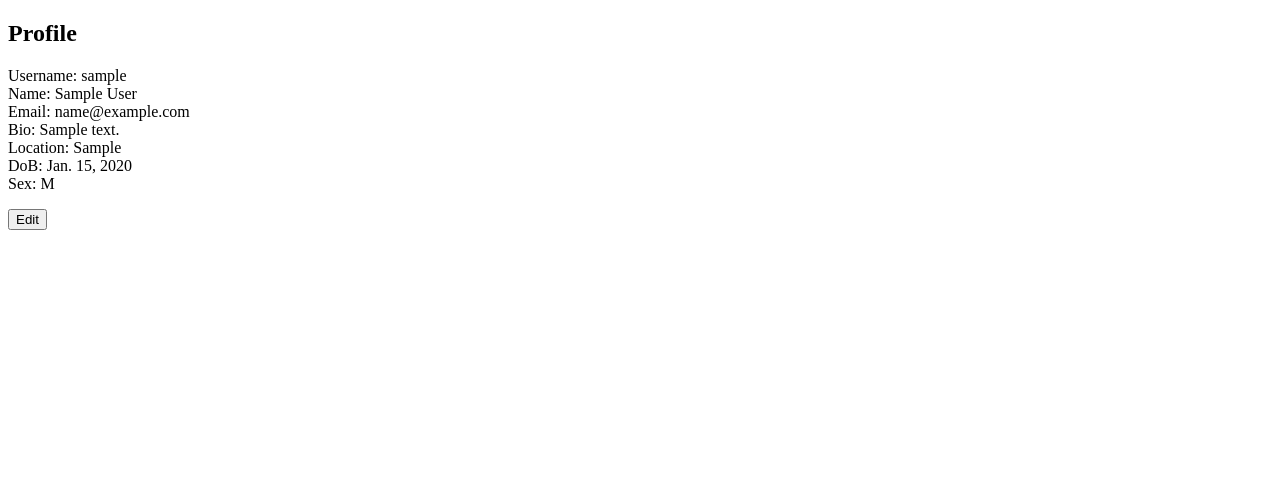
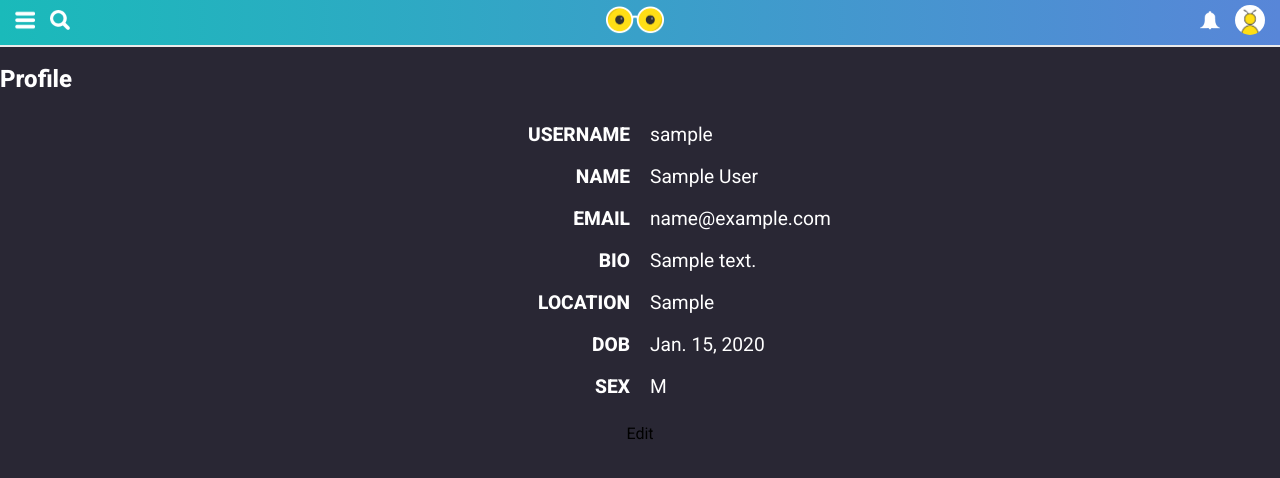
Before and after one commit to DeMonDesigns/nibblebee, a Django app: page /users/profile/ in a window 1280 px wide. Shown: the top 478 px of the page. Run offline with Django 3.2, Linux system fonts and the light colour scheme; a user stored in the database is signed in; tables that the repository leaves empty hold one stand-in row (values such as "Sample post"); some libraries are stand-ins or nearby versions.

Commit message:
Template Changes

```diff
--- a/static/css/style.css
+++ b/static/css/style.css
@@ -360,3 +360,35 @@ input[type="checkbox"] {
 .form_group.flex {
     flex-direction: column;
 }
+
+#logout {
+    padding: 40px 30px;
+    max-width: 550px;
+    box-sizing: border-box;
+    margin: 0 auto;
+}
+
+#profile_container {
+    font-size: 1.2em;
+}
+
+#profile_container .container_row {
+    justify-content: center;
+}
+
+.container_row {
+    padding: 10px;
+}
+
+.row_title {
+    margin-right: 20px;
+    font-weight: 800;
+    text-transform: uppercase;
+    text-align: right;
+    width: 50%;
+}
+
+.row_content {
+    text-align: left;
+    width: 50%;
+}
--- a/templates/main.html
+++ b/templates/main.html
@@ -7,7 +7,7 @@
     <meta name="description" content="Nibble Bee">
     <meta name="author" content="DeMon Designs">
     <meta name="viewport" content="width=device-width, initial-scale=1.0">
-    <link href="https://fonts.googleapis.com/css?family=Roboto:300,400,500" rel="stylesheet">
+    <link href="https://fonts.googleapis.com/css?family=Roboto:300,400,500,800" rel="stylesheet">
     <link rel="stylesheet" href="{% static 'css/normalize.css' %}">
     <link rel="stylesheet" href="{% static 'css/style.css' %}">
     <link rel="stylesheet" href="{% static 'css/media.css' %}">
--- a/templates/test-profile.html
+++ b/templates/test-profile.html
@@ -1,25 +1,36 @@
-<!doctype html>
-<html>
-<head>
-  <title>Nibble bee</title>
-</head>
-<body>
-  <h2>Profile</h2>
-  <p>
-    Username: {{ user.username }}
-    <br />
-    Name: {{ user.first_name }} {{ user.last_name }}
-    <br />
-    Email: {{ user.email }}
-    <br />
-    Bio: {{ user.userprofile.bio | safe}}
-    <br />
-    Location: {{ user.userprofile.location }}
-    <br />
-    DoB: {{ user.userprofile.dob }}
-    <br />
-    Sex: {{ user.userprofile.sex }}
-  </p>
+{% extends 'main.html' %}
+
+{% load static %}
+
+{% block pagename %}
+    Profile Page
+{% endblock %}
+
+{% block content %}
+    <h2>Profile</h2>
+    <div id="profile_container" class="container centertext">
+        <div class="container_row flex">
+            <div class="row_title">Username</div><div class="row_content">{{ user.username }}</div>
+        </div>
+        <div class="container_row flex">
+            <div class="row_title">Name</div><div class="row_content">{{ user.first_name }} {{ user.last_name }}</div>
+        </div>
+        <div class="container_row flex">
+            <div class="row_title">Email</div><div class="row_content">{{ user.email }}</div>
+        </div>
+        <div class="container_row flex">
+            <div class="row_title">Bio</div><div class="row_content">{{ user.userprofile.bio | safe}}</div>
+        </div>
+        <div class="container_row flex">
+            <div class="row_title">Location</div><div class="row_content">{{ user.userprofile.location }}</div>
+        </div>
+        <div class="container_row flex">
+            <div class="row_title">DoB</div><div class="row_content">{{ user.userprofile.dob }}</div>
+        </div>
+        <div class="container_row flex">
+            <div class="row_title">Sex</div><div class="row_content">{{ user.userprofile.sex }}</div>
+        </div>
+    </div>
   {% if editable %}
     <p>
       <form action="/users/settings/">
@@ -27,5 +38,4 @@
       </form>
     </p>
   {% endif %}
-</body>
-</html>
+{% endblock %}
```
Also changed, not shown: templates/test-edit-profile.html (+15 -15 lines).
